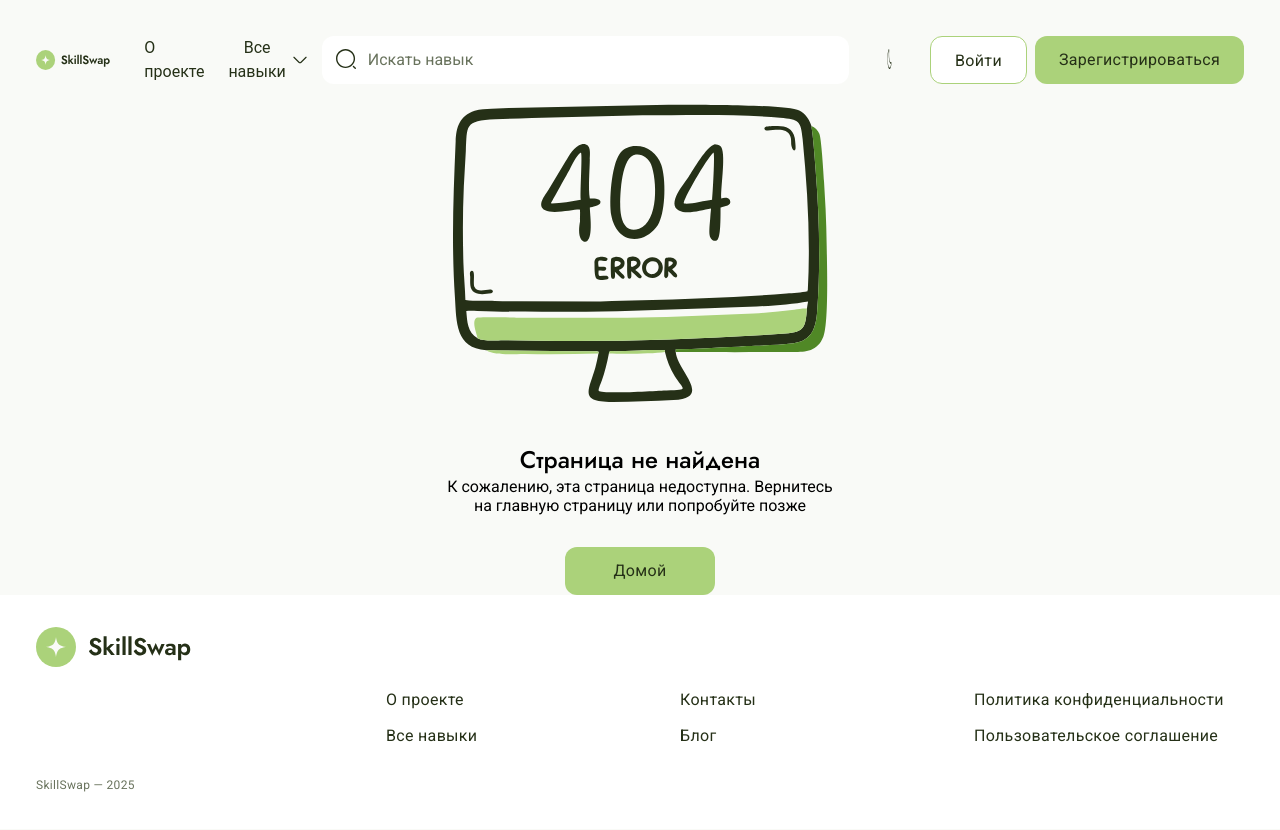
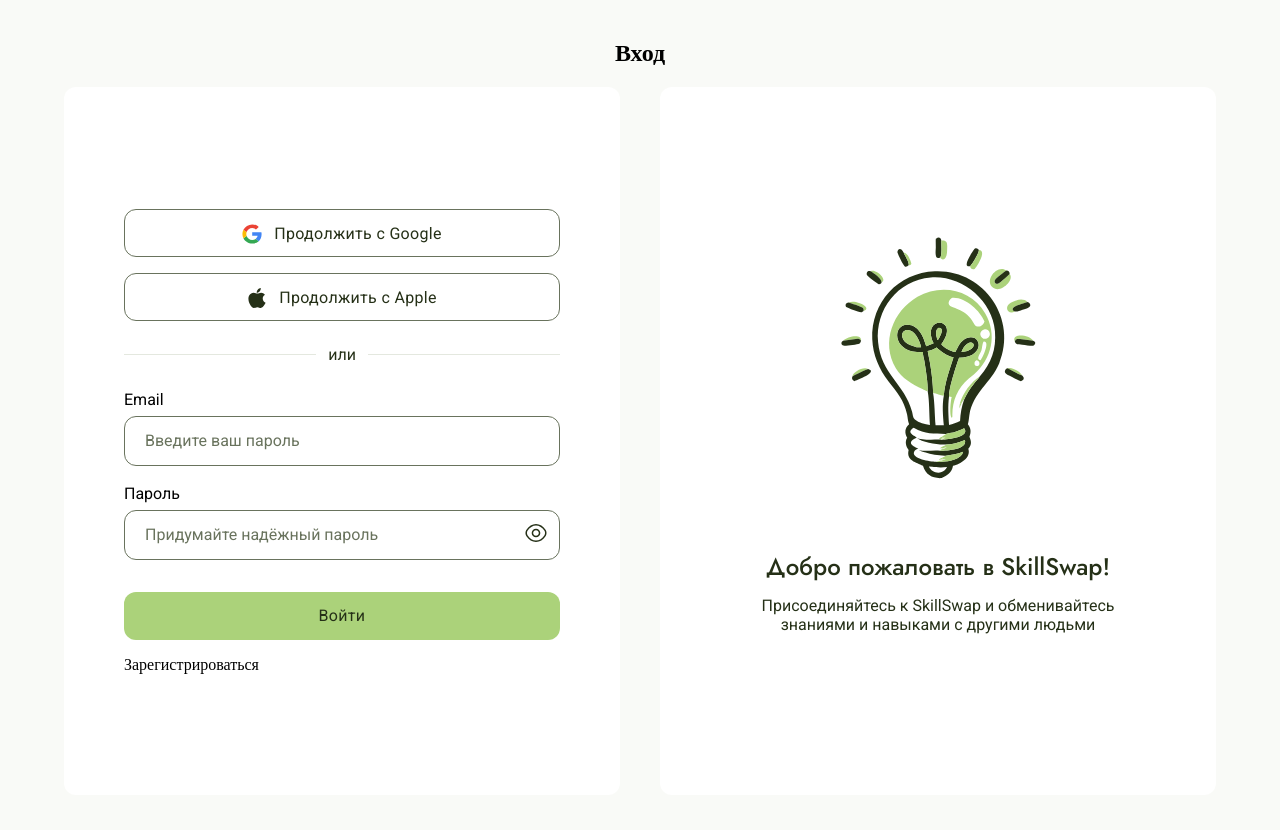
Before and after one commit to tanyanikitina176/SkillSwap, a React (Vite) app: page /login in a window 1280 px wide. Shown: the top 830 px of the page. Built offline with nearby package versions, Linux system fonts and the light colour scheme.

Commit message:
fix: добавила в компонент RegistrationForm1.tsx логику входа и написала компонент LoginPage

```diff
--- a/src/app/App.tsx
+++ b/src/app/App.tsx
@@ -5,6 +5,7 @@
 import { ConnetcError500 } from './../pages/page-500/page-500'
 import { RegistrationPage } from './../pages/RegistrationPage/RegistrationPage'
 import { ProfileMenu } from '@widgets/Profile/ProfileMenu'
+import {LoginPage} from "../pages/LoginPage/LoginPage.tsx";
 
 // import { useEffect, useState } from 'react'
 // import { fetchUsersData } from '@api/User/User-api'
@@ -29,6 +30,8 @@
 					<Route path='*' element={<NotFound404 />} />
 					<Route path='/500' element={<ConnetcError500 />} />
 					<Route path='/reg' element={<RegistrationPage />} />
+					<Route path='/login' element={<LoginPage />} />
+
 				</Routes>
 
 		</>
--- /dev/null
+++ b/src/pages/LoginPage/LoginPage.module.css
@@ -0,0 +1,38 @@
+.body {
+    background-color: #f9faf7;
+}
+
+.container {
+    max-width: 1200px;
+    margin: 0 auto;
+    padding: 0 20px;
+}
+
+.header {
+    padding: 20px 0;
+    border-bottom: 1px solid #eaeaea;
+}
+
+.headerContent {
+    display: flex;
+    justify-content: space-between;
+    align-items: center;
+}
+
+.logo {
+    height: 40px;
+    width: auto;
+}
+
+.closeButton {
+    display: flex;
+    align-items: center;
+    gap: 8px;
+    border: transparent;
+    cursor: pointer;
+    text-decoration: none;
+}
+
+.content {
+    padding: 20px 0;
+}
--- /dev/null
+++ b/src/pages/LoginPage/LoginPage.tsx
@@ -0,0 +1,26 @@
+import {useNavigate} from "react-router-dom";
+import {useState} from "react";
+import {RegistrationStep1} from "@widgets/RegistrationForm/RegistrationForm1/RegistrationForm1.tsx";
+
+export const LoginPage = () => {
+  const navigate = useNavigate();
+  const [formData, setFormData] = useState({
+    email: '',
+    password: ''
+  });
+
+  const handleLogin = () => {
+    // логика входа
+    console.log('Logging in with:', formData);
+    navigate('/'); // переход после нажатия на клавишу вход
+  };
+
+  return (
+    <RegistrationStep1
+      onNextStep={handleLogin}
+      formData={formData}
+      setFormData={setFormData}
+      mode="login"
+    />
+  );
+}
--- a/src/widgets/RegistrationForm/RegistrationForm1/RegistrationForm1.module.css
+++ b/src/widgets/RegistrationForm/RegistrationForm1/RegistrationForm1.module.css
@@ -91,7 +91,7 @@
   font-size: 24px;
   font-weight: 500;
   font-family: var(--font-jost), sans-serif;
-  color: ar(--text-primary);
+  color: var(--text-primary);
 }
 
 .description {
--- a/src/widgets/RegistrationForm/RegistrationForm1/RegistrationForm1.tsx
+++ b/src/widgets/RegistrationForm/RegistrationForm1/RegistrationForm1.tsx
@@ -15,12 +15,14 @@
     password: string;
   };
   setFormData: (data: { email: string; password: string }) => void;
+  mode?: "register" | "login"; // Юля добавила
 }
 
 export const RegistrationStep1: React.FC<RegistrationStep1Props> = ({
   onNextStep,
   formData,
-  setFormData
+  setFormData,
+  mode = "register" // Юля добавила
 }) => {
   const [errors, setErrors] = useState({
     email: '',
@@ -57,7 +59,11 @@
   return (
     <div className={styles.wrapper}>
       <div className={styles.stepIndicatorContainer}>
-        <StepIndicator currentStep={1} totalSteps={3} />
+        {mode === "register" ? ( // Юля
+          <StepIndicator currentStep={1} totalSteps={3} />
+        ) : (
+          <h2 className={styles.loginTitle}>Вход</h2>
+        )}
       </div>
 
       <div className={styles.content}>
@@ -95,7 +101,11 @@
               label="Email"
               name="email"
               type="email"
-              placeholder="Введите email"
+              placeholder={ // Юля
+                mode === "register"
+                  ? "Придумайте надёжный пароль"
+                  : "Введите ваш пароль"
+              }
               value={formData.email}
               onChange={handleInputChange}
               error={!!errors.email}
@@ -113,13 +123,19 @@
               helperText={errors.password}
             />
 
-            <Button
+            <Button //юля
               type="primary"
               htmlType="submit"
               extraClass={styles.submitButton}
             >
-              Далее
+              {mode === "register" ? "Далее" : "Войти"}
             </Button>
+
+            {mode === "login" && (
+              <div className={styles.bottomLink}>
+                <a href="/reg">Зарегистрироваться</a>
+              </div>
+            )}
           </form>
         </div>
 
```
